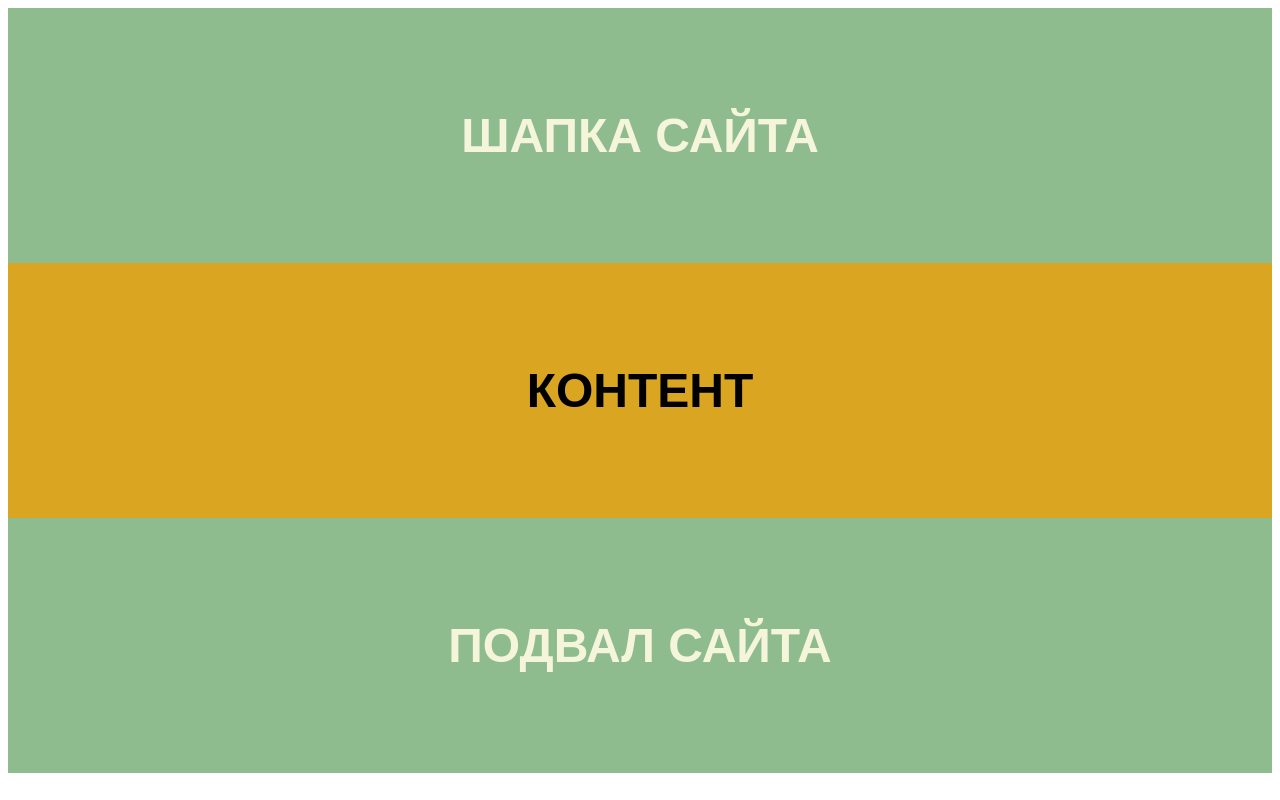
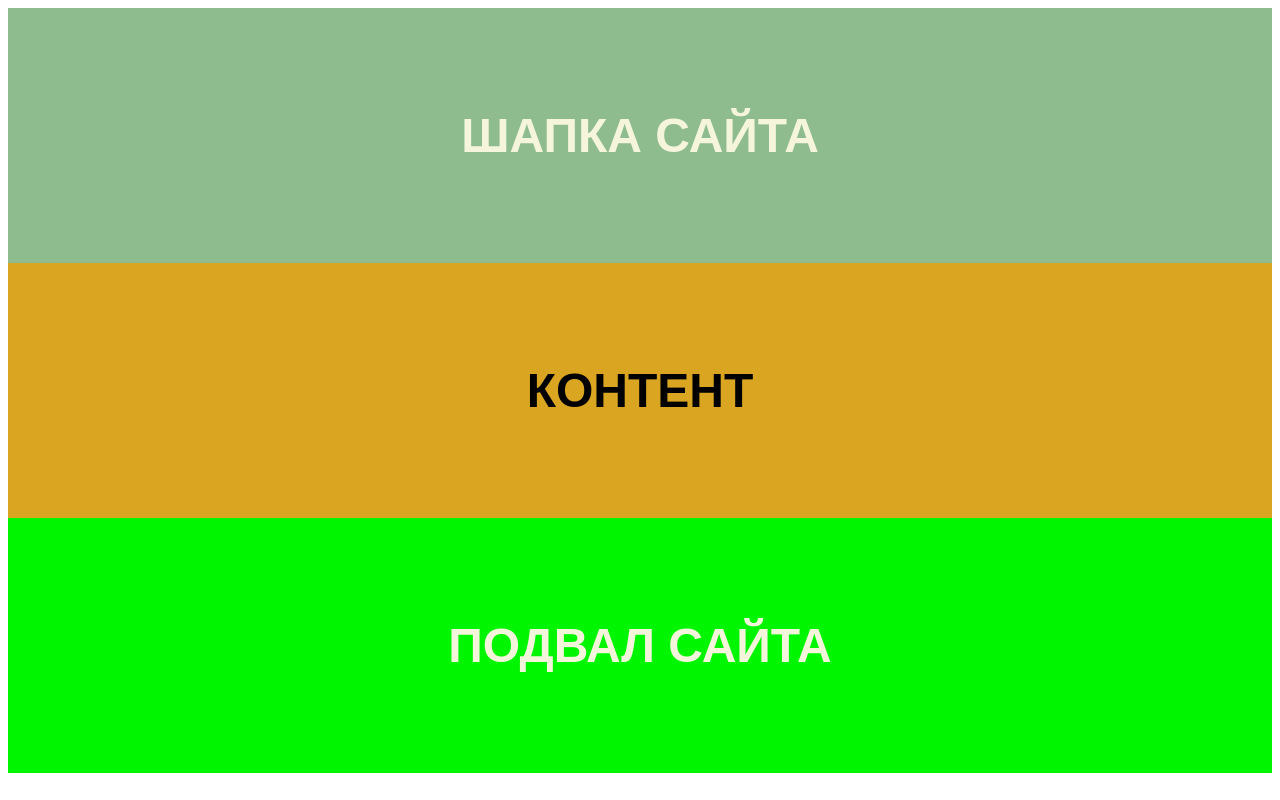
Before and after one commit to new2008id/pull-request, a plain HTML site: page index.html in a window 1280 px wide. Drawn offline with Linux system fonts and the light colour scheme.

Commit message:
fixed footer main.css

```diff
--- a/main.css
+++ b/main.css
@@ -25,6 +25,6 @@
     font-weight: 700;
     color: beige;
     font-family: sans-serif;
-    background-color: darkseagreen;
+    background-color: rgb(0, 245, 0);
     text-align: center;
 }
```
